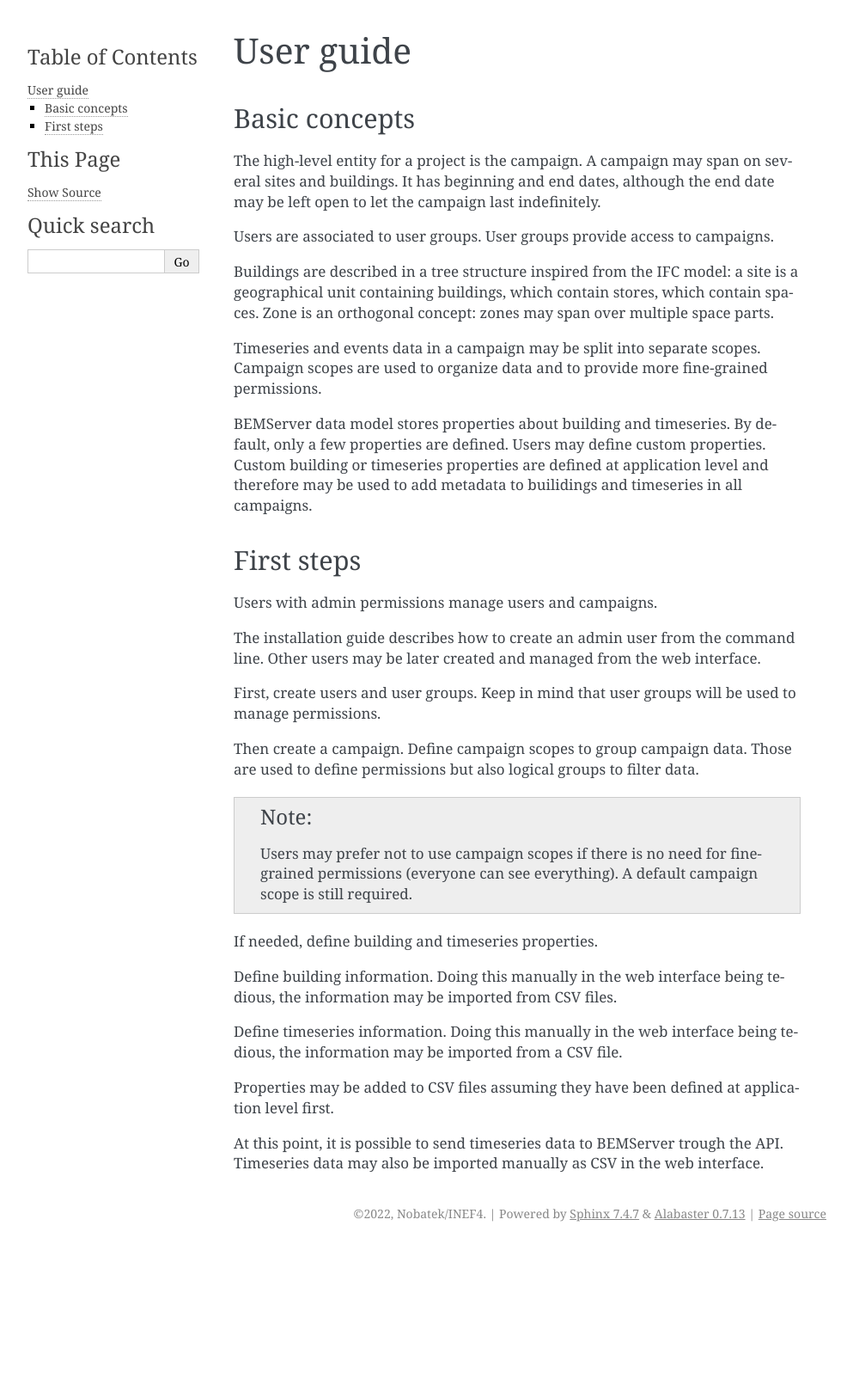
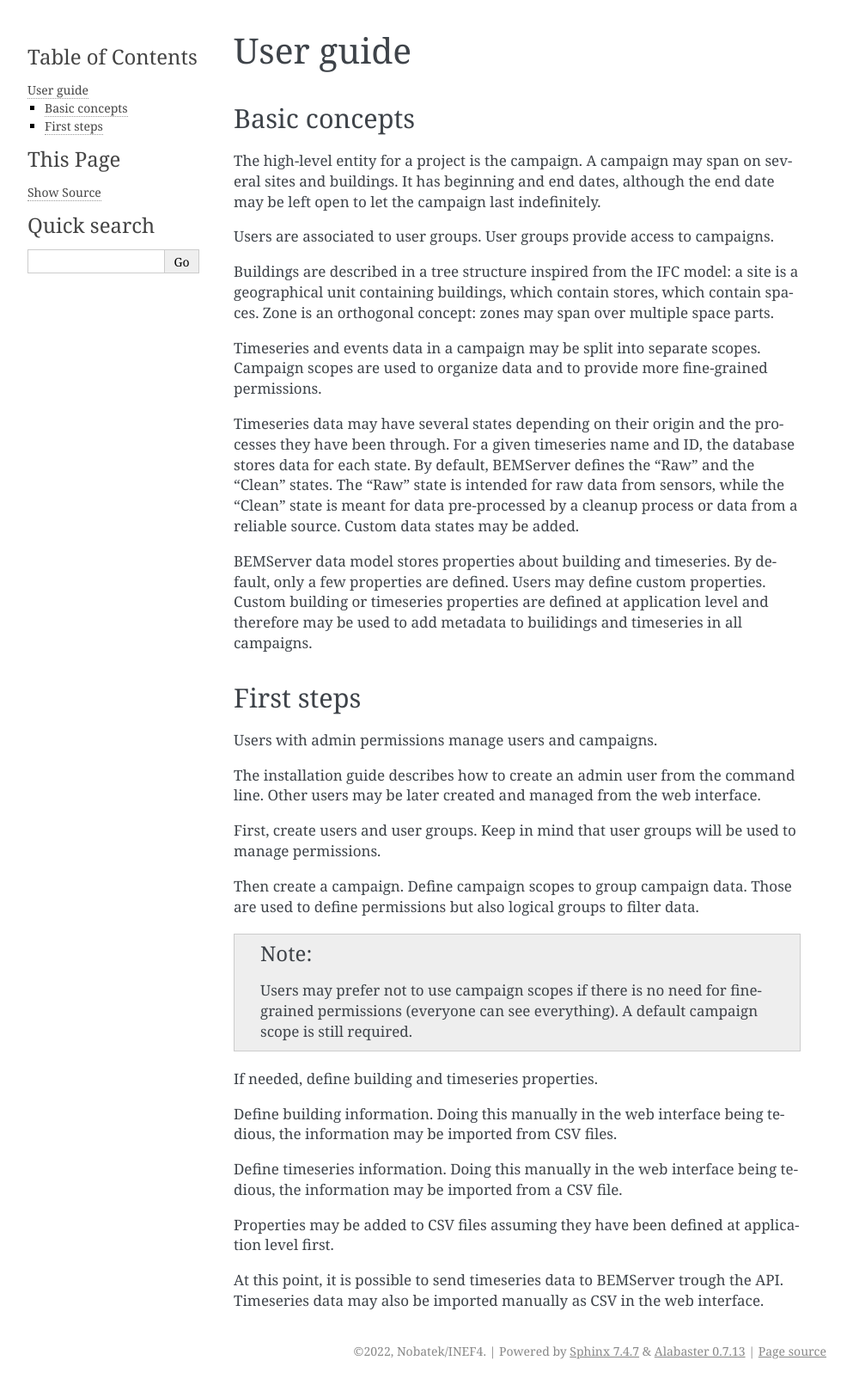
Before and after one commit to BEMServer/bemserver-docs, a Sphinx documentation site: the page built from source/user_guide.rst, in a window 1280 px wide. Shown: the whole page at 86% size, without its empty margins (148-1141 px from the left). Built offline with Sphinx 7.4.7, drawn with Linux system fonts in a browser that asks for light colours; before the commit the page ends 1451 px from its top, so only the background shows below that.

Commit message:
Document services and Cleanup service

```diff
--- a/source/index.rst
+++ b/source/index.rst
@@ -27,3 +27,4 @@
 
     installation
     user_guide
+    services
--- a/source/user_guide.rst
+++ b/source/user_guide.rst
@@ -21,6 +21,13 @@
 Timeseries and events data in a campaign may be split into separate scopes.
 Campaign scopes are used to organize data and to provide more fine-grained
 permissions.
+
+Timeseries data may have several states depending on their origin and the
+processes they have been through. For a given timeseries name and ID, the
+database stores data for each state. By default, BEMServer defines the "Raw"
+and the "Clean" states. The "Raw" state is intended for raw data from sensors,
+while the "Clean" state is meant for data pre-processed by a cleanup process or
+data from a reliable source. Custom data states may be added.
 
 BEMServer data model stores properties about building and timeseries. By
 default, only a few properties are defined. Users may define custom properties.
```
Also changed, not shown: source/services.rst (added, +44 -0 lines).
